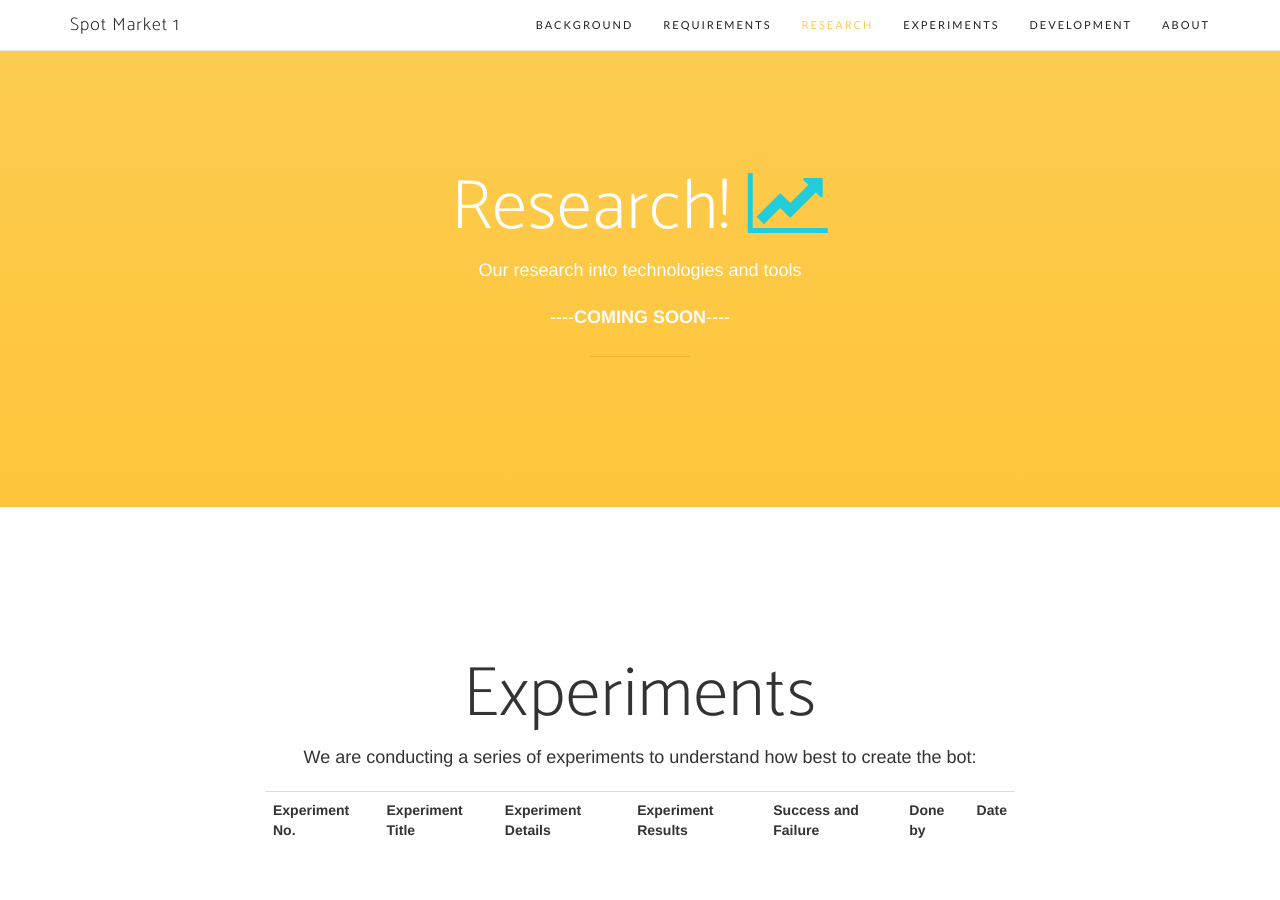
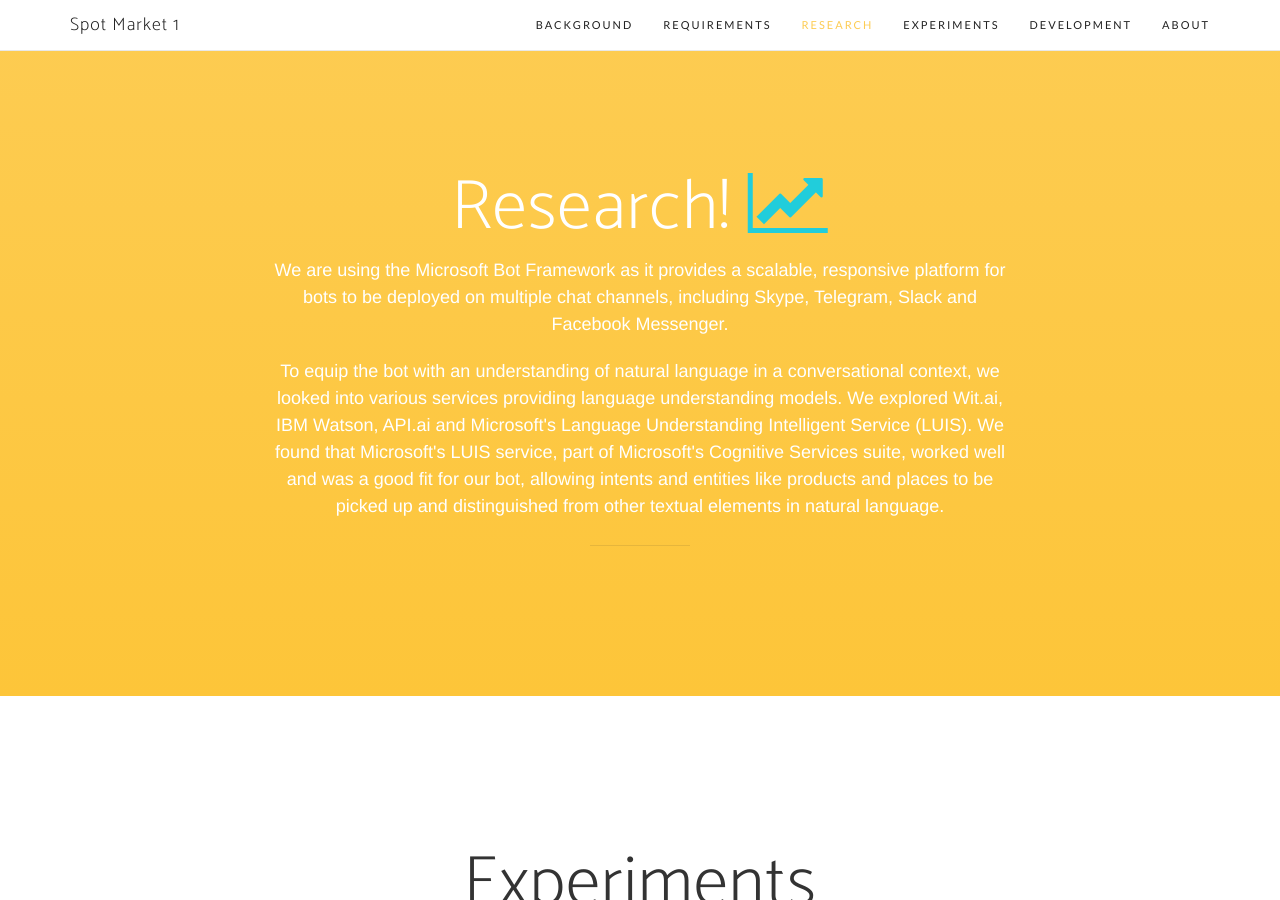
Before and after one commit to Thalexander/sm1-site, a Jekyll site: the page built from index.html, in a window 1280 px wide and 900 px high, scrolled down 4872 px. Built offline with Jekyll 4.4.1, drawn with Linux system fonts in a browser that asks for light colours; nearby versions of some CDN libraries; some web fonts are replaced; the list of posts is cut into pages by our own code.

Commit message:
Add research section

```diff
--- a/_includes/research.html
+++ b/_includes/research.html
@@ -3,8 +3,8 @@
         <div class="row">
             <div class="col-md-8 col-md-offset-2">
                 <h2 class="section-heading">Research! <i style="color:#21cddb" class="fa fa-line-chart"></i></h2>
-                <p>Our research into technologies and tools</p>
-                <p>----<b>COMING SOON</b>----</p>
+                <p>We are using the Microsoft Bot Framework as it provides a scalable, responsive platform for bots to be deployed on multiple chat channels, including Skype, Telegram, Slack and Facebook Messenger.</p>
+				<p>To equip the bot with an understanding of natural language in a conversational context, we looked into various services providing language understanding models. We explored Wit.ai, IBM Watson, API.ai and Microsoft's Language Understanding Intelligent Service (LUIS). We found that Microsoft's LUIS service, part of Microsoft's Cognitive Services suite, worked well and was a good fit for our bot, allowing intents and entities like products and places to be picked up and distinguished from other textual elements in natural language.</p>
                 <hr>
             </div>
         </div>
```
